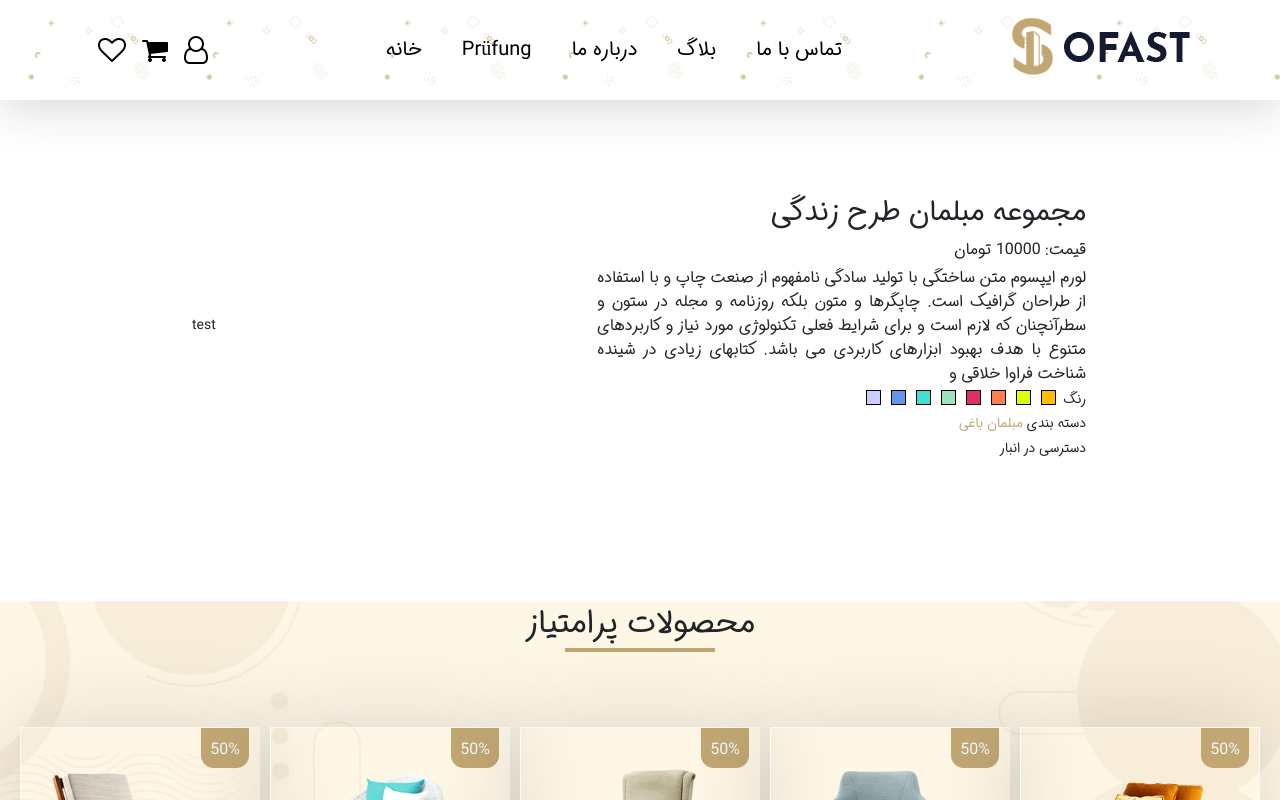
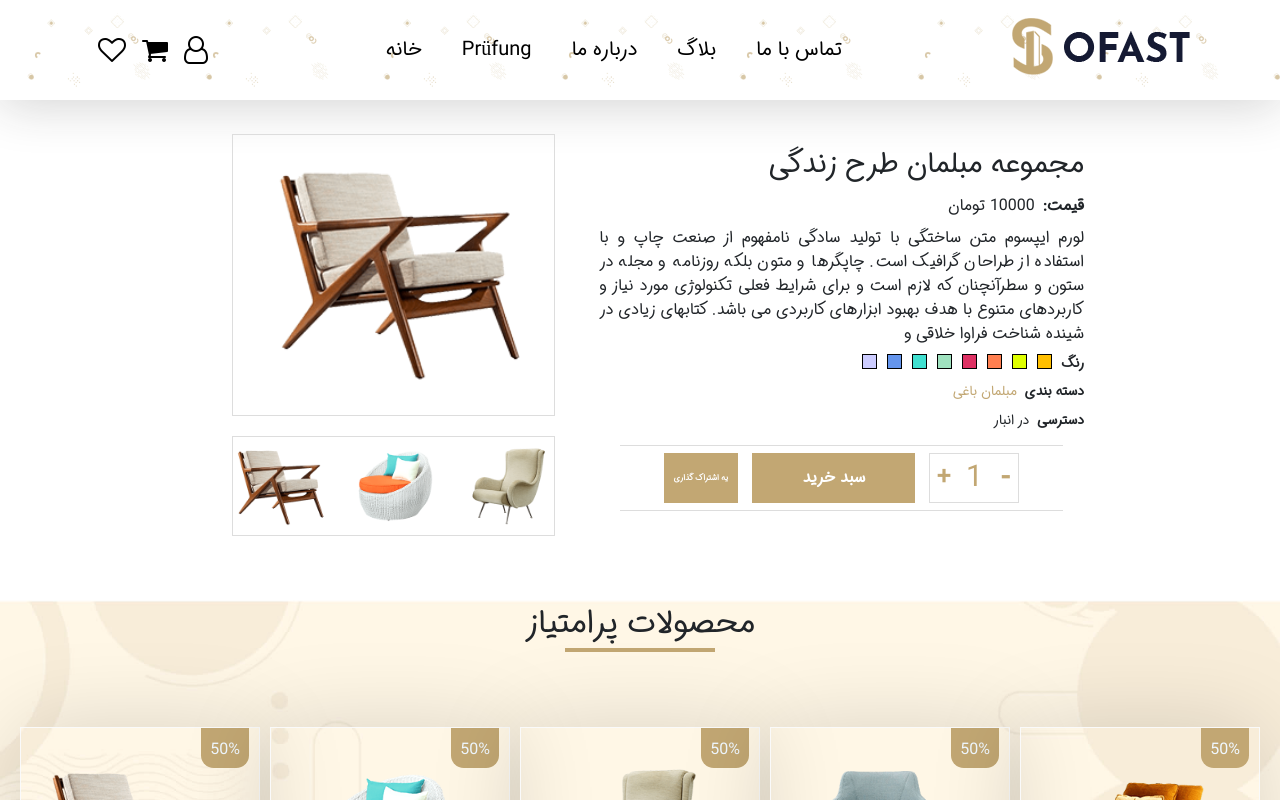
Before and after one commit to vahidpourmohamad/FcShop.js, a React (Create React App) app: page /ProduktSeite/627a7f83a1ef622dc1e466e0 in a window 1280 px wide. Shown: the top 800 px of the page. Built offline with nearby package versions, Linux system fonts and the light colour scheme.

Commit message:
produkt Entwicklung

```diff
--- a/src/Seiten/ProduktSicht/ProduktSichtSeite.css
+++ b/src/Seiten/ProduktSicht/ProduktSichtSeite.css
@@ -11,6 +11,40 @@
 .ProduktBilds {
   width: 45%;
   align-items: flex-end;
+  display: flex;
+  flex-direction: column;
+  justify-content: center;
+  align-items: center;
+}
+.ProduktHauptbild {
+  height: 300;
+  border: 1px solid #ddd;
+  width: 80%;
+  margin: 20px;
+}
+
+.ProduktHauptbild img {
+  width: 100%;
+  transition: 0.2s ease-in-out;
+}
+.ProduktHauptbild img:hover {
+  transform: scale(1.1);
+}
+.ProduktBildergalerie img:hover {
+  transform: scale(1.1);
+}
+.ProduktBildergalerie img {
+  width: 100%;
+  transition: 0.2s ease-in-out;
+}
+.ProduktBildergalerie {
+  height: 100px;
+  display: flex;
+  flex-direction: row;
+  overflow: hidden;
+  justify-content: center;
+  width: 80%;
+  border: 1px solid #ddd;
 }
 .ProduktkurzehBeschreibung {
   width: 55%;
@@ -28,3 +62,75 @@
   align-content: space-between;
   width: 50%;
 }
+.Produkt-sicht-Button-Box {
+  display: flex;
+  flex-direction: row;
+  justify-content: center;
+  border-top: 1px solid #ddd;
+  border-bottom: 1px solid #ddd;
+  width: 90%;
+  align-self: center;
+  margin-top: 10px;
+}
+.Produkt-sicht-Einkaufskarte-Button {
+  margin: 7px;
+  display: inline-block;
+  line-height: 50px;
+  text-transform: capitalize;
+  padding: 0 50px;
+  background: var(--main);
+  color: var(--white);
+  transition: ease-in-out 0.5s;
+}
+.Produkt-sicht-Teilen-Button {
+  margin: 7px;
+  display: inline-block;
+  line-height: 50px;
+  text-transform: capitalize;
+  padding: 0 10px;
+  background: var(--main);
+  color: var(--white);
+  transition: ease-in-out 0.5s;
+}
+
+.Produkt-sicht-Nummer-Spinner {
+  margin: 7px;
+  display: flex;
+  width: 90px;
+  height: 50px;
+  border: 1px solid #ddd;
+}
+.Produkt-sicht-Teilen-Button-h:hover {
+  background-color: var(--dark-blue);
+}
+.Produkt-sicht-Eingang-Einkaufskarte {
+  height: 100%;
+  width: 40%;
+  border-radius: 0;
+  -webkit-border-radius: 0;
+  -moz-border-radius: 0;
+  -ms-border-radius: 0;
+  -o-border-radius: 0;
+  color: var(--main);
+  font-size: 30px;
+  font-weight: 400;
+  border: 0;
+  outline: none;
+  padding: 0;
+  text-align: center;
+}
+
+.Produkt-sicht-button {
+  height: 100%;
+  width: 30%;
+  display: block;
+  transition: 0.3s;
+  -webkit-transition: 0.3s;
+  -moz-transition: 0.3s;
+  -ms-transition: 0.3s;
+  -o-transition: 0.3s;
+  outline: none;
+  border: 0;
+  background: transparent;
+  color: var(--main);
+}
--- a/src/Seiten/ProduktSicht/ProduktSichtSeite.js
+++ b/src/Seiten/ProduktSicht/ProduktSichtSeite.js
@@ -6,27 +6,73 @@ import PromotionProduktenKomponente from "../../Components/PromotionProducts/Pro
 import { useParams } from "react-router-dom";
 import "./ProduktSichtSeite.css";
 import { dummy } from "./dummy";
+import { useState } from "react";
 
 export default function ProduktSichtSeite() {
+  const [ProduktNummer, setProduktNummer] = useState(1);
+  const [ProduktBildIndex, setProduktBildIndex] = useState(0);
+  function BildAuswählen(event, index) {
+    setProduktBildIndex(index);
+  }
+  function EinkaufkarteClick(event, inc) {
+    let temp = ProduktNummer;
+    temp += inc;
+    if (temp < 2) {
+      temp = 1;
+    }
+    setProduktNummer(temp);
+  }
   const params = useParams();
-  const {name,price,desc,colors,category,status,images}= dummy
+  const { name, price, desc, colors, category, status, images } = dummy;
   return (
     <Fragment>
       <MenuCmp />
       <div className="MenüHintergrund"></div>
       <div className="Container-Center">
         <div className="ProduktKörper">
-          <div className="ProduktBilds">test</div>
+          <div className="ProduktBilds">
+            <div className="ProduktHauptbild">
+              <img
+                onClick={(event) => BildAuswählen(event, 0)}
+                src={`${process.env.PUBLIC_URL}/assets/Products/${images[ProduktBildIndex]}`}
+                alt=""
+              ></img>
+            </div>
+            <div className="ProduktBildergalerie">
+              {images.map((image, index) => (
+                <img
+                  onClick={(event) => BildAuswählen(event, index)}
+                  src={`${process.env.PUBLIC_URL}/assets/Products/${image}`}
+                  alt=""
+                ></img>
+              ))}
+              {/* <img
+                onClick={(event) => BildAuswählen(event, 1)}
+                src={`${process.env.PUBLIC_URL}/assets/Products/${images[1]}`}
+                alt=""
+              ></img>
+              <img
+                onClick={(event) => BildAuswählen(event, 2)}
+                src={`${process.env.PUBLIC_URL}/assets/Products/${images[0]}`}
+                alt=""
+              ></img>
+              <img
+                onClick={(event) => BildAuswählen(event, 3)}
+                src={`${process.env.PUBLIC_URL}/assets/Products/${images[0]}`}
+                alt=""
+              ></img> */}
+            </div>
+          </div>
           <div className="ProduktkurzehBeschreibung">
             <div className="font-xxl TextRTl">{name}</div>
             <div className="Zweihintereinader">
-              <div className="font-m TextRTl"> قیمت: </div>
+              <div className="font-m TextRTl font-bold"> قیمت: </div>
 
               <div className="font-m TextRTl">{price}</div>
             </div>
             <div className="font-m TextRTl">{desc}</div>
             <div className="Zweihintereinader">
-              <div className="font-s TextRTl">رنگ</div>
+              <div className="font-s TextRTl font-bold">رنگ</div>
               {colors.map((color, index) => (
                 <div
                   key={index}
@@ -36,7 +82,7 @@ export default function ProduktSichtSeite() {
               ))}
             </div>
             <div className="Zweihintereinader">
-              <div className="font-s TextRTl">دسته بندی</div>
+              <div className="font-s TextRTl font-bold">دسته بندی</div>
               <div className="font-s TextRTl">
                 <a style={{ cursor: "pointer", color: "var(--main)" }}>
                   {category}
@@ -44,11 +90,42 @@ export default function ProduktSichtSeite() {
               </div>
             </div>
             <div className="Zweihintereinader">
-              <div className="font-s TextRTl">دسترسی</div>
+              <div className="font-s TextRTl font-bold">دسترسی</div>
               <div className="font-s TextRTl">{status}</div>
+            </div>
+
+            <div className="Produkt-sicht-Button-Box">
+              <a className="Produkt-sicht-Teilen-Button Produkt-sicht-Teilen-Button-h font-bold font-xs">
+                یه اشتراک گذاری
+              </a>
+              <a className="Produkt-sicht-Einkaufskarte-Button Produkt-sicht-Teilen-Button-h font-bold font-m">
+                سبد خرید
+              </a>
+              <div className="Produkt-sicht-Nummer-Spinner">
+                <button
+                  onClick={(event) => EinkaufkarteClick(event, 1)}
+                  className="Produkt-sicht-button  font-xl font-bold"
+                >
+                  +
+                </button>
+                <input
+                  className="Produkt-sicht-Eingang-Einkaufskarte"
+                  type="text"
+                  value={ProduktNummer}
+                ></input>
+                <button
+                  onClick={(event) => EinkaufkarteClick(event, -1)}
+                  className="Produkt-sicht-button font-xxl font-bold"
+                >
+                  -
+                </button>
+              </div>
             </div>
           </div>
         </div>
+        <div className="ProduktBeschreibung"></div>
+        <div className="ProduktVorschlagen"></div>
+        <div className="Kommentaren"></div>
       </div>
       <PromotionProduktenKomponente BackgroundImage="../../assets/Banners/bg.jpg" />
       <FooterCmp />
--- a/src/Seiten/ProduktSicht/dummy.js
+++ b/src/Seiten/ProduktSicht/dummy.js
@@ -14,5 +14,5 @@ export const dummy = {
   ],
   category: "مبلمان باغی",
   status: "در انبار",
-  images: ["p1a", "p2a", "p3a"],
+  images: ["p1a.png", "p2a.png", "p3a.png"],
 };
--- a/src/index.css
+++ b/src/index.css
@@ -19,11 +19,19 @@ body {
   background-size: contain;
       box-shadow: 0 5px 50px 0 rgb(33 33 33 / 20%);
 }
-
+.font-bold{
+  font-weight: 600;
+}
+.font-normal{
+  font-weight: 400;
+}
+.font-thin{
+  font-weight: 200;
+}
 .TextRTl{
   text-align:justify;
   direction: rtl;
-  margin: 2px;
+  margin: 4px;
 }
 .color-box{
   height: 15px;
@@ -89,6 +97,7 @@ a,
 u {
   text-decoration: none !important;
   color: black ;
+  cursor: pointer !important;
 }
 code {
   font-family: source-code-pro, Menlo, Monaco, Consolas, 'Courier New',
```
